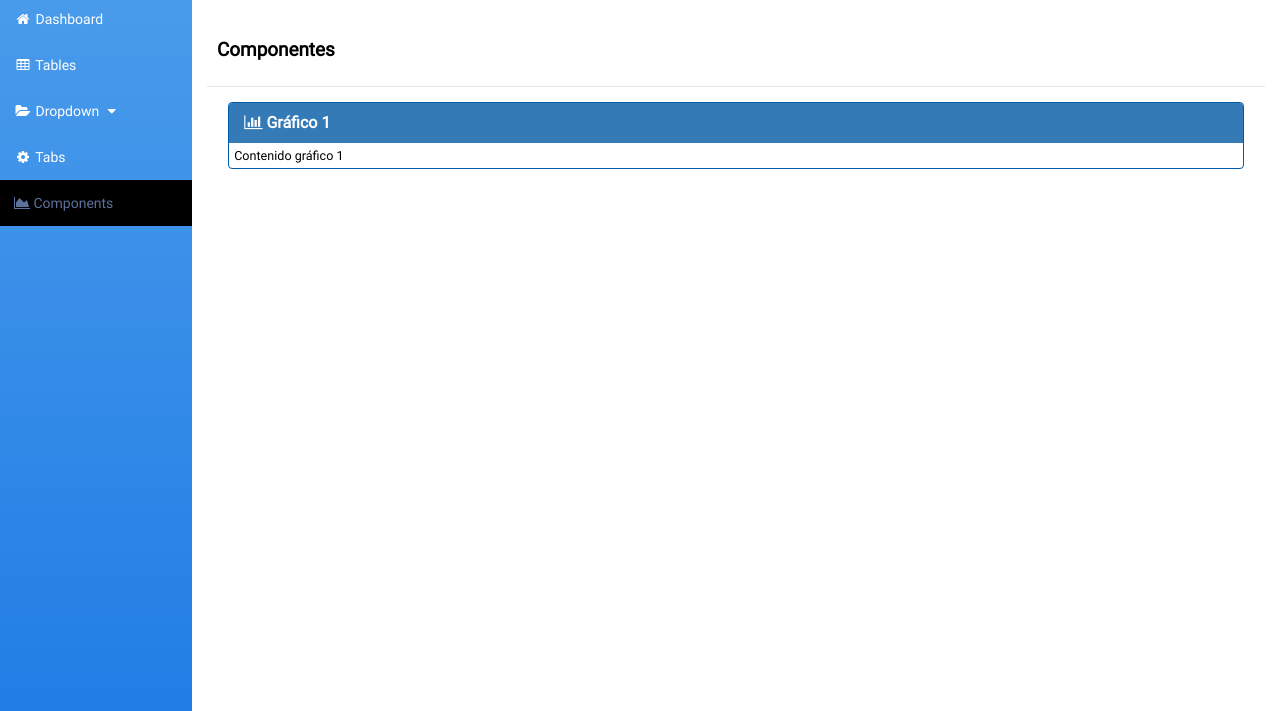
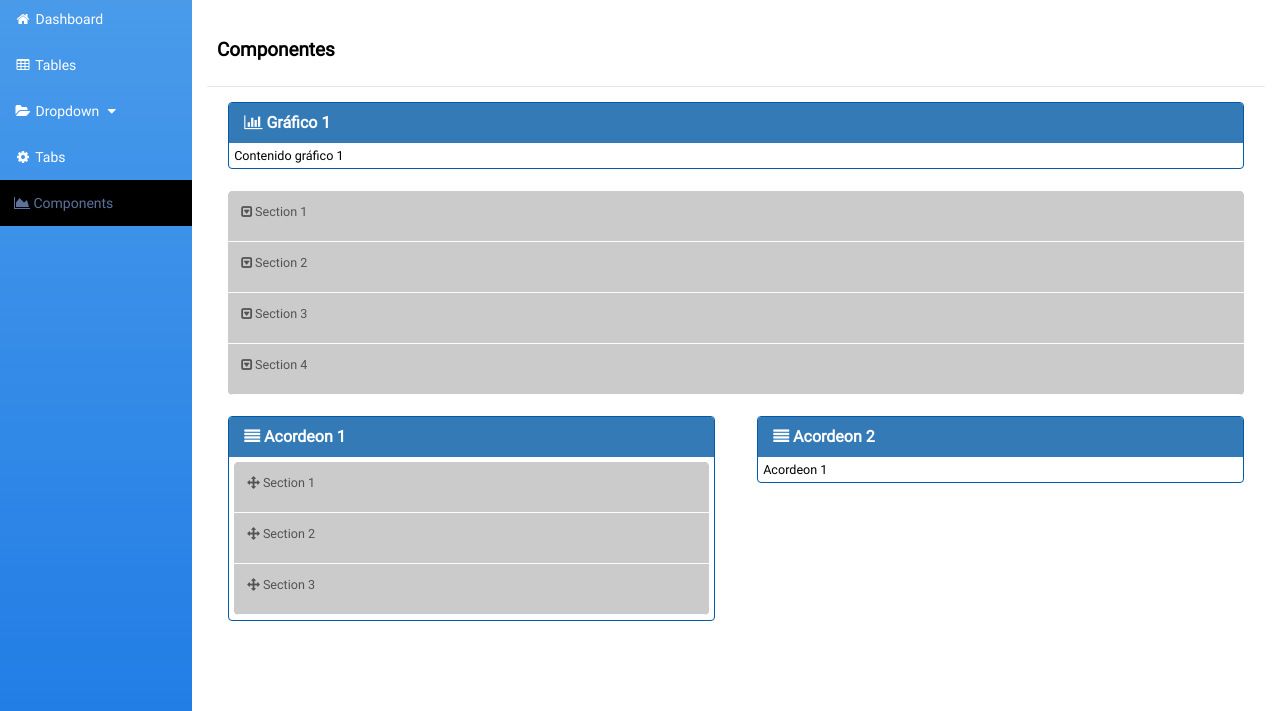
Before and after one commit to candres26/wide, a plain HTML site: page plantilla/componentes.html in a window 1280 px wide. Shown: the part 59-770 px from the top of the page. Drawn offline with Linux system fonts and the light colour scheme.

Commit message:
acordeon

```diff
--- a/plantilla/componentes.html
+++ b/plantilla/componentes.html
@@ -60,6 +60,7 @@
 				<li><a href="tabs.html"><i class="fa fa-fw fa-gear"></i> Tabs</a></li>
 				<li><a href="#" class="list-menu-active"><i class="fa fa-area-chart"></i> Components</a></li>
 			</ul>
+			<img src="img/logoITCorp.png" class="logoIT" alt="">
 		</aside>
 		<section class="content">
 		<div class="content-wrapper">
@@ -75,6 +76,122 @@
 						</div>
 					</div>
 				</div>
+				<div class="col-lg-12">
+					<div class="acordeon">
+						<div class="section-acordeon" onclick="acordeon(this);">
+							<div class="section-title">
+								<p class="title">
+									<i class="fa fa-caret-square-o-down"></i> Section 1
+								</p>
+							</div>
+							<div class="section-content">
+								<p class="text-content">
+									Lorem ipsum dolor sit amet, consectetur adipisicing elit. Est, perspiciatis quae nisi eum quis consequatur perferendis dignissimos consequuntur accusantium excepturi ea qui id praesentium! Magni, nulla harum maxime cupiditate quisquam.
+
+								</p>
+							</div>
+						</div>
+						<div class="section-acordeon" onclick="acordeon(this);">
+							<div class="section-title">
+								<p class="title">
+									<i class="fa fa-caret-square-o-down"></i> Section 2
+								</p>
+							</div>
+							<div class="section-content">
+								<p class="text-content">
+									Lorem ipsum dolor sit amet, consectetur adipisicing elit. Est, perspiciatis quae nisi eum quis consequatur perferendis dignissimos consequuntur accusantium excepturi ea qui id praesentium! Magni, nulla harum maxime cupiditate quisquam.
+
+								</p>
+							</div>
+						</div>
+						<div class="section-acordeon" onclick="acordeon(this);">
+							<div class="section-title">
+								<p class="title">
+									<i class="fa fa-caret-square-o-down"></i> Section 3
+								</p>
+							</div>
+							<div class="section-content">
+								<p class="text-content">
+									Lorem ipsum dolor sit amet, consectetur adipisicing elit. Est, perspiciatis quae nisi eum quis consequatur perferendis dignissimos consequuntur accusantium excepturi ea qui id praesentium! Magni, nulla harum maxime cupiditate quisquam.
+
+								</p>
+							</div>
+						</div>
+						<div class="section-acordeon" onclick="acordeon(this);">
+							<div class="section-title">
+								<p class="title">
+									<i class="fa fa-caret-square-o-down"></i> Section 4
+								</p>
+							</div>
+							<div class="section-content">
+								<p class="text-content">
+									Lorem ipsum dolor sit amet, consectetur adipisicing elit. Est, perspiciatis quae nisi eum quis consequatur perferendis dignissimos consequuntur accusantium excepturi ea qui id praesentium! Magni, nulla harum maxime cupiditate quisquam.
+
+								</p>
+							</div>
+						</div>
+					</div>
+				</div>
+				<div class="col-lg-6">
+					<div class="panel panel-blue">
+						<div class="header-panel">
+							<h3 class="title-panel"><i class="fa fa-align-justify"></i> Acordeon 1</h3>
+						</div>
+						<div class="content-panel">
+							<div class="acordeon">
+						<div class="section-acordeon" onclick="acordeon(this);">
+							<div class="section-title">
+								<p class="title">
+									<i class="fa fa-arrows"></i> Section 1
+								</p>
+							</div>
+							<div class="section-content">
+								<p class="text-content">
+									Lorem ipsum dolor sit amet, consectetur adipisicing elit. Est, perspiciatis quae nisi eum quis consequatur perferendis dignissimos consequuntur accusantium excepturi ea qui id praesentium! Magni, nulla harum maxime cupiditate quisquam.
+
+								</p>
+							</div>
+						</div>
+						<div class="section-acordeon" onclick="acordeon(this);">
+							<div class="section-title">
+								<p class="title">
+									<i class="fa fa-arrows"></i> Section 2
+								</p>
+							</div>
+							<div class="section-content">
+								<p class="text-content">
+									Lorem ipsum dolor sit amet, consectetur adipisicing elit. Est, perspiciatis quae nisi eum quis consequatur perferendis dignissimos consequuntur accusantium excepturi ea qui id praesentium! Magni, nulla harum maxime cupiditate quisquam.
+
+								</p>
+							</div>
+						</div>
+						<div class="section-acordeon" onclick="acordeon(this);">
+							<div class="section-title">
+								<p class="title">
+									<i class="fa fa-arrows"></i> Section 3
+								</p>
+							</div>
+							<div class="section-content">
+								<p class="text-content">
+									Lorem ipsum dolor sit amet, consectetur adipisicing elit. Est, perspiciatis quae nisi eum quis consequatur perferendis dignissimos consequuntur accusantium excepturi ea qui id praesentium! Magni, nulla harum maxime cupiditate quisquam.
+
+								</p>
+							</div>
+						</div>
+					</div>
+						</div>
+					</div>
+				</div>
+				<div class="col-lg-6">
+					<div class="panel panel-blue">
+						<div class="header-panel">
+							<h3 class="title-panel"><i class="fa fa-align-justify"></i> Acordeon 2</h3>
+						</div>
+						<div class="content-panel">
+							Acordeon 1
+						</div>
+					</div>
+				</div>
 				<div style="clear: both;"></div>
 			</div>
 		</div>
--- a/plantilla/css/index.css
+++ b/plantilla/css/index.css
@@ -155,6 +155,7 @@ html{
 	width: 15%;
 	z-index: 200;
 }
+
 .list-menu{
 	margin-top: -1px;
 }
@@ -183,6 +184,12 @@ html{
 .list-menu-active{
 	background-color: #000;
 	color: #5C729C !important;
+}
+
+.logoIT{
+	bottom: 0px;
+	left: 30px;
+	position: absolute;
 }
 
 .content{
@@ -561,5 +568,47 @@ button.danger{
 	padding: 5px;
 }
 
-.
+.acordeon{
+	width: 100%;
+	min-height: 50px;
+	background-color: #EEEEEE;
+	overflow: hidden;
+	border-radius: 5px;
+}
+
+.section-acordeon{
+	background-color: #BABABA;
+	min-height: 50px;
+	width: 100%;
+}
+
+.section-title{
+	width: 100%;
+	height: 50px;
+	background-color: #CBCBCB;
+	overflow: hidden;
+	border-bottom: 1px solid #FCFCFC;
+}
+
+p.title{
+	margin: 13px;
+	color: #535353;
+}
+
+.section-content{
+	width: 100%;
+	height: 0px;
+	background-color: #f5f5f5;
+	overflow: hidden;
+	-webkit-transition: height 0.2s;
+}
+
+p.text-content{
+	margin: 20px;
+	color: #4f4f4f;
+}
+
+.open{
+	height: 180px;
+}
 /* Fin Components*/
--- a/plantilla/js/index.js
+++ b/plantilla/js/index.js
@@ -25,3 +25,12 @@ function dropdownMenu(element){
 		}
 	}
 }
+
+function acordeon(element){
+	var ele = element.querySelector('.section-content');
+	if(ele.classList.contains('open')){
+		ele.classList.remove('open');
+	}else{
+		ele.classList.add('open');
+	}
+}
```
Also changed, not shown: plantilla/index.html (+1 -0 lines), plantilla/tablas.html (+1 -0 lines), plantilla/tabs.html (+1 -0 lines).
